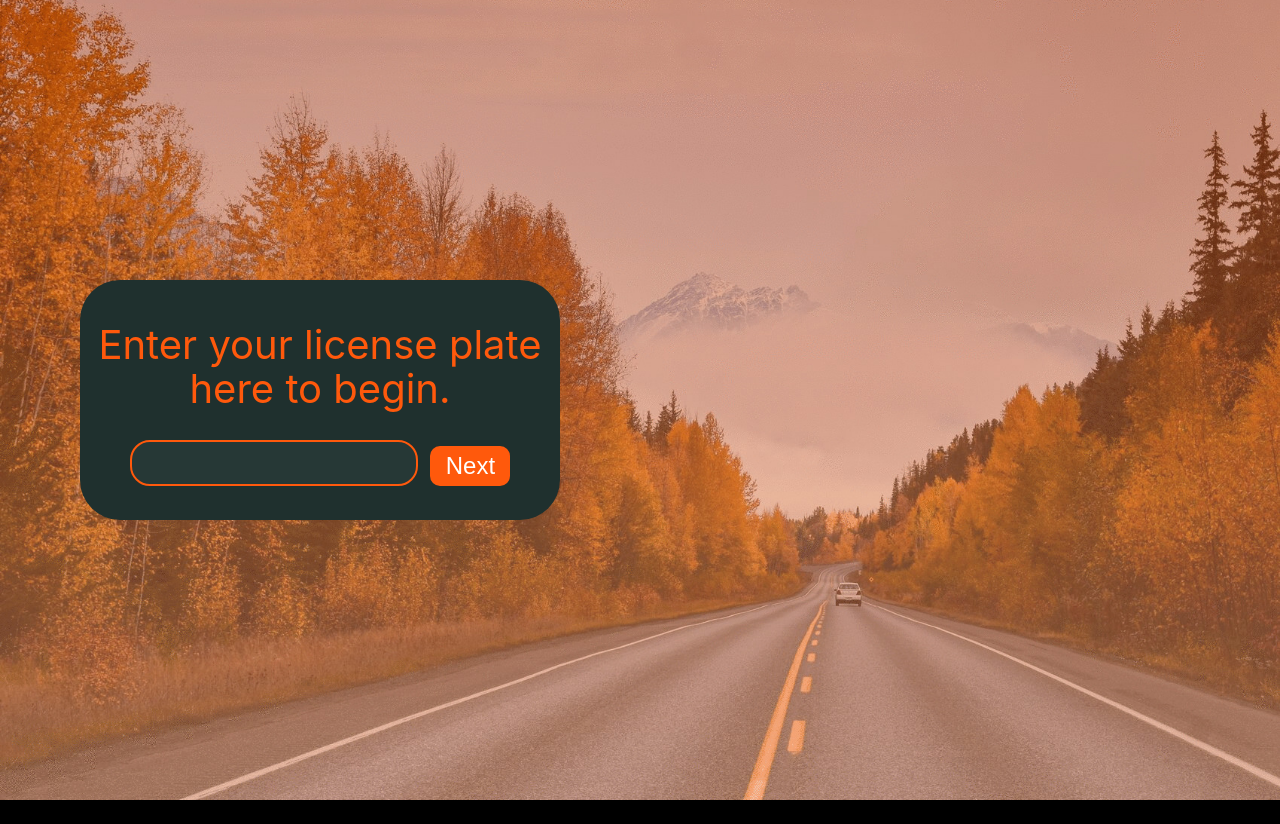
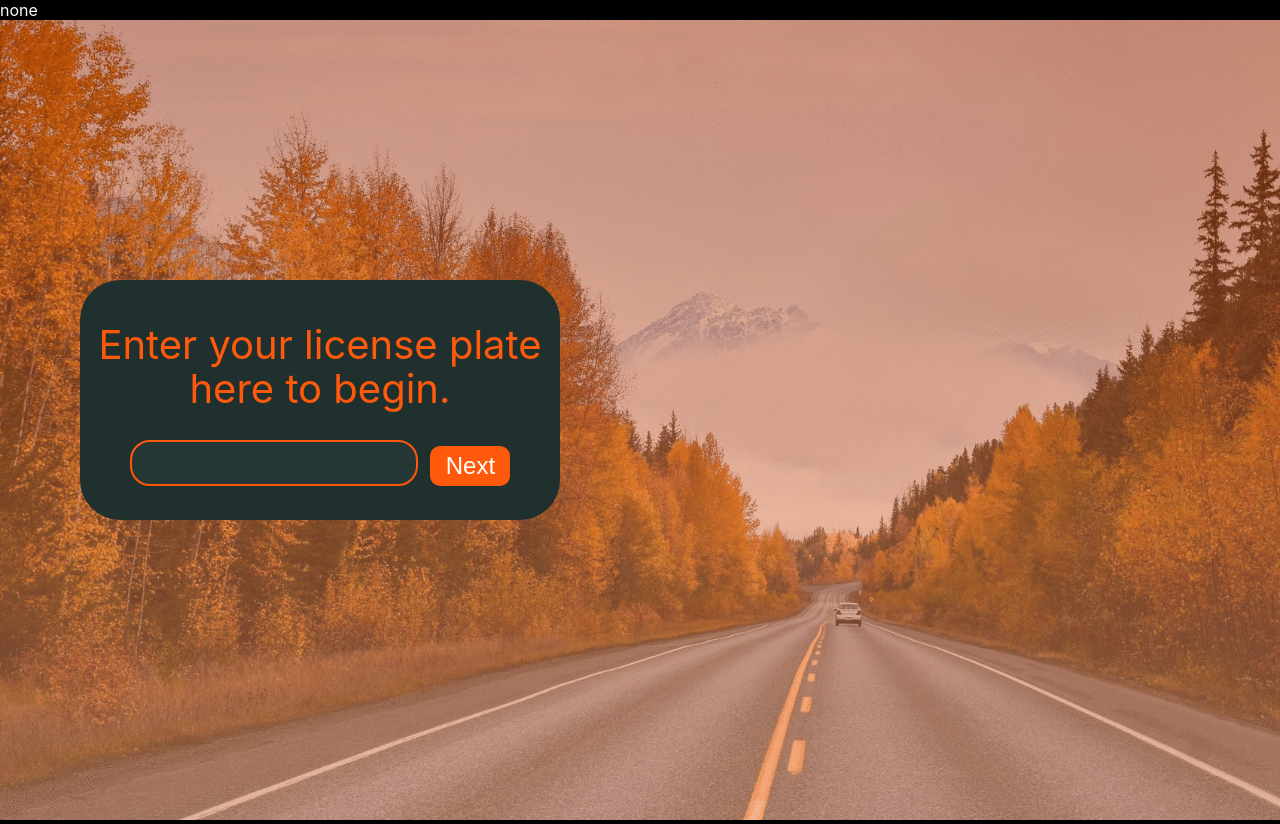
Before and after one commit to AlexSzabo08/RoadTollPayment, a React (Create React App) app: page / in a window 1280 px wide. Built offline with nearby package versions, Linux system fonts and the light colour scheme.

Commit message:
first 2 pages added

```diff
--- a/src/App.js
+++ b/src/App.js
@@ -5,11 +5,10 @@ import ChoicePage from './components/ChoicePage'
 
 function App() {
   const [licensePlate, setPlate] = useState('none')
+
+  const [userChoice, setChoice] = useState('none')
+
   const [plateSubmitted, setSubmitted] = useState(false)
-
-  const handleChange = (newLicensePlate) => {
-    setPlate(newLicensePlate)
-  }
 
   const buttonClick = () => {
     if(licensePlate.length == 7)
@@ -18,7 +17,8 @@ function App() {
 
   return (
     <div>
-      <IntroPage licensePlate = {licensePlate} onChange = { handleChange } btnClick = {buttonClick}/>
+      {licensePlate}
+      <IntroPage licensePlate = {licensePlate} onChange = { setPlate } btnClick = {buttonClick}/>
       <ChoicePage show = { plateSubmitted }/>
     </div>
 
--- a/src/components/ChoicePage.js
+++ b/src/components/ChoicePage.js
@@ -6,7 +6,7 @@ function ChoicePage(props) {
 	const divAnim = useSpring({
 		delay:800,
 		from: {opacity: 0, marginTop: '20vh'},
-		to: props.show ? {opacity: 1, marginTop: '15vh'} : {opacity: 0},
+		to: props.show ? {opacity: 1, marginTop: '13vh'} : {opacity: 0},
 		config: {duration: 800}
 	})
 
```
Also changed, not shown: src/components/InputBar.js (deleted, +0 -9 lines), 1 other file (tests, documents, lock files or other folders).
